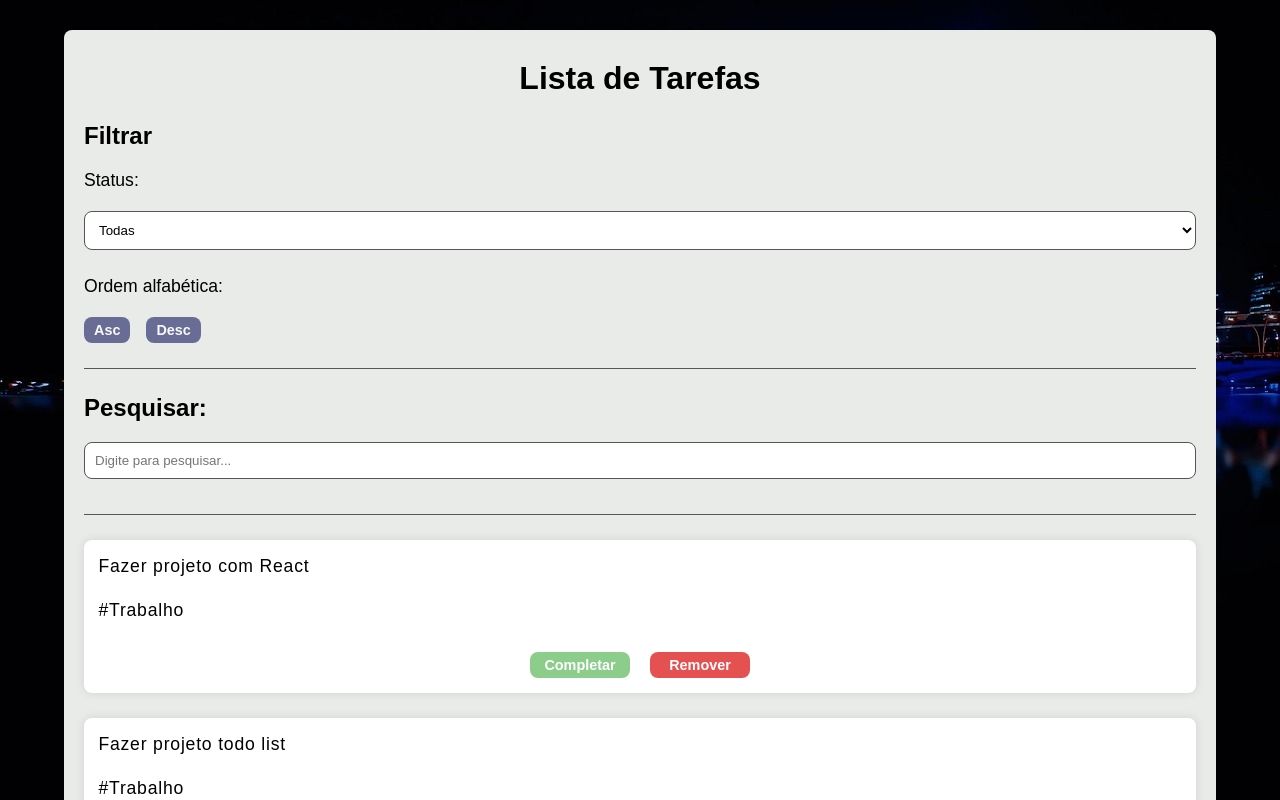
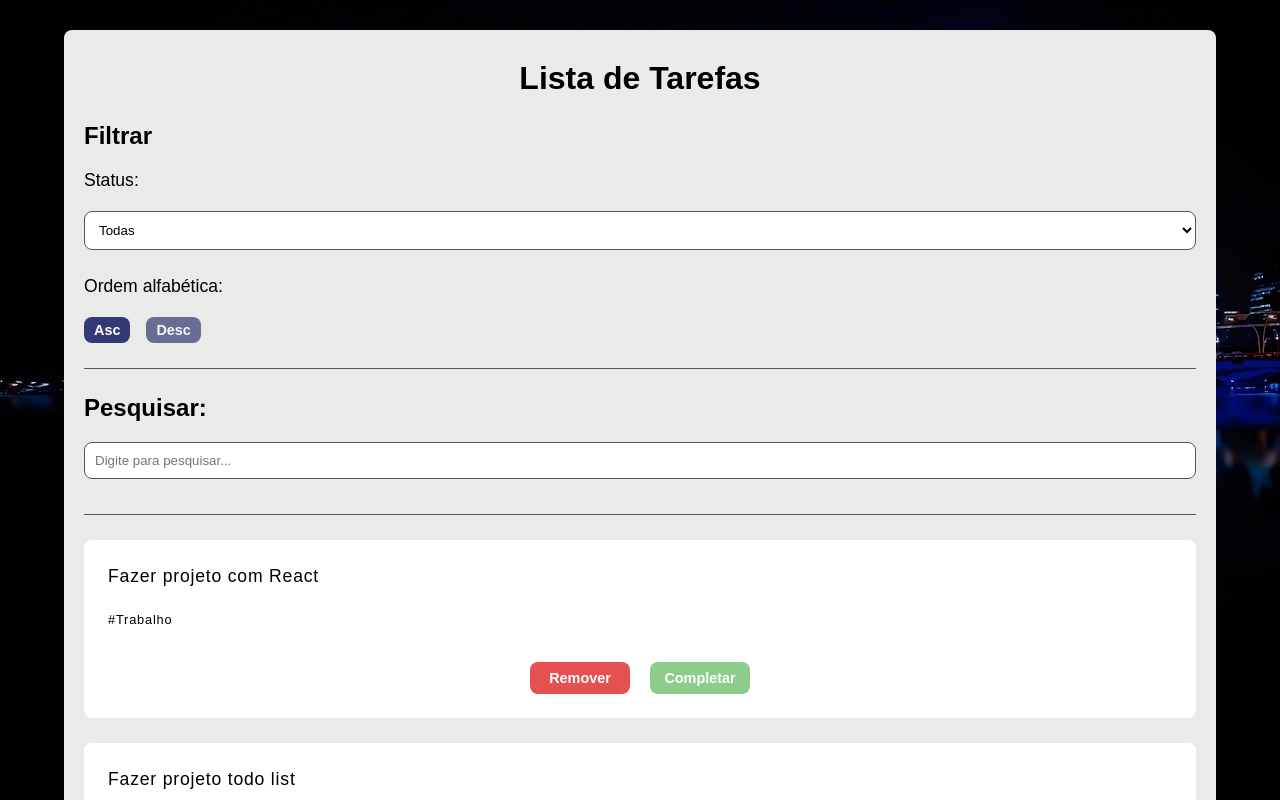
Before and after one commit to FabricioBasilio/to-do-list, a React (Vite) app: page / in a window 1280 px wide. Shown: the top 800 px of the page. Built offline with nearby package versions, Linux system fonts and the light colour scheme.

Commit message:
feat: estilizacao extra nas todos e troca da posicao dos botoes das todos

```diff
--- a/src/App.jsx
+++ b/src/App.jsx
@@ -52,6 +52,7 @@ function App() {
     );
 
     setTodos(filteredTodos);
+
   }
 
   function completeTodo(id) {
@@ -73,6 +74,7 @@ function App() {
 
   function pesquisarTarefas(todo) {
     return todo.text.toLowerCase().includes(search.toLowerCase());
+
   }
 
   function ordenarAlfabeticamente(a, b) {
@@ -95,7 +97,7 @@ function App() {
   return (
     <div className="app">
       <h1>Lista de Tarefas</h1>
-      <Filter filter={filter} setFilter={setFilter} setSort={setSort} />
+      <Filter filter={filter} setFilter={setFilter} sort={sort} setSort={setSort}  />
       <Search search={search} setSearch={setSearch} />
       <section className="todo_list">
         {todos
@@ -103,6 +105,7 @@ function App() {
           .filter(pesquisarTarefas)
           .sort(ordenarAlfabeticamente)
           .map(colocarTarefas)}
+
       </section>
       <TodoForm addTodo={addTodo} />
     </div>
--- a/src/components/Filter.jsx
+++ b/src/components/Filter.jsx
@@ -1,6 +1,4 @@
-import React from 'react'
-
-function Filter({ filter, setFilter, setSort }) {
+function Filter({ filter, setFilter, sort, setSort }) {
   return (
     <section className="filter">
         <h2>Filtrar</h2>
@@ -15,7 +13,7 @@ function Filter({ filter, setFilter, setSort }) {
             </div>
             <div>
                 <p>Ordem alfabética: </p>
-                <div className="filter_options__alphabetic__buttons">
+                <div className={sort === "Asc" ? "filter_options__alphabetic__buttons buttons__asc_button--active" : "filter_options__alphabetic__buttons buttons__desc_button--active"}>
                     <button onClick={() => setSort("Asc")}>Asc</button>
                     <button onClick={() => setSort("Desc")}>Desc</button>
                 </div>
--- a/src/components/Search.jsx
+++ b/src/components/Search.jsx
@@ -1,5 +1,3 @@
-import React from 'react'
-
 function Search({search, setSearch}) {
   return (
     <section className="search">
--- a/src/components/Todo.jsx
+++ b/src/components/Todo.jsx
@@ -1,5 +1,3 @@
-import React from "react";
-
 function Todo({ todo, completeTodo, removeTodo }) {
   return (
     <section className={todo.isDone ? "todo_list__todo todo_list__todo--done" : "todo_list__todo"}>
@@ -8,8 +6,8 @@ function Todo({ todo, completeTodo, removeTodo }) {
         <p className="content__category">#{todo.category}</p>
       </div>
       <section className="todo_list__todo__buttons">
+        <button className="buttons__remove_button" onClick={() => removeTodo(todo.id)}>Remover</button>
         <button className="buttons__complete_button" onClick={() => completeTodo(todo.id)}>{todo.isDone ? "Desmarcar" : "Completar"}</button>
-        <button className="buttons__remove_button" onClick={() => removeTodo(todo.id)}>Remover</button>
       </section>
     </section>
   );
--- a/src/styles/App.css
+++ b/src/styles/App.css
@@ -87,20 +87,33 @@ select {
   gap: 1rem;
 }
 
+.buttons__asc_button--active button:first-child {
+  opacity: 1;
+}
+
+.buttons__desc_button--active button:last-child {
+  opacity: 1;
+}
+
 .todo_list {
   margin-bottom: 35px;
   border-bottom: solid 1px var(--cor5);
 }
 
 .todo_list__todo {
-  box-shadow: 0 0 10px var(--cor6);
+  box-shadow: outset 0 0 10px var(--cor6);
   background-color: var(--cor2);
   margin-bottom: 25px;
-  padding: 0.9rem;
+  padding: 1.5rem;
   border-radius: var(--radiusPadrao);
   display: flex;
   flex-direction: column;
   gap: 10px;
+  transition: box-shadow 0.1s linear;
+}
+
+.todo_list__todo:hover {
+  box-shadow: inset 0 0 10px var(--cor5);
 }
 
 .todo_list__todo p {
@@ -108,9 +121,14 @@ select {
   letter-spacing: 0.05rem;
 }
 
+.todo_list__todo p:last-child {
+  font-size: 0.8rem;
+}
+
 .todo_list__todo--done p:first-child {
   text-decoration: line-through;
   font-style: italic;
+  font-weight: 800;
 }
 
 .todo_list__todo__buttons {
@@ -121,6 +139,7 @@ select {
 
 .todo_list__todo__buttons button {
   width: 100px;
+  padding: 0.5rem;
 }
 
 .buttons__complete_button {
@@ -147,7 +166,6 @@ select {
   padding: 0.3rem 1.5rem;
 }
 
-
 input,
 select {
   border-radius: var(--radiusPadrao);
```
Lines whose indentation alone changed are shown as unchanged.
